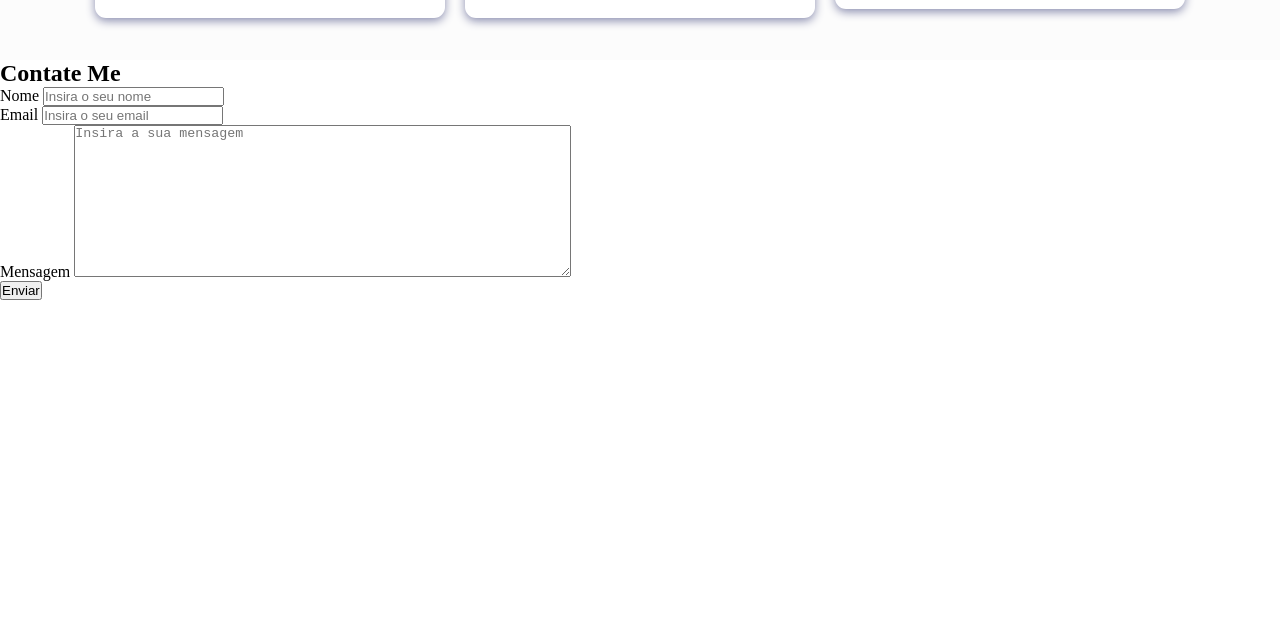
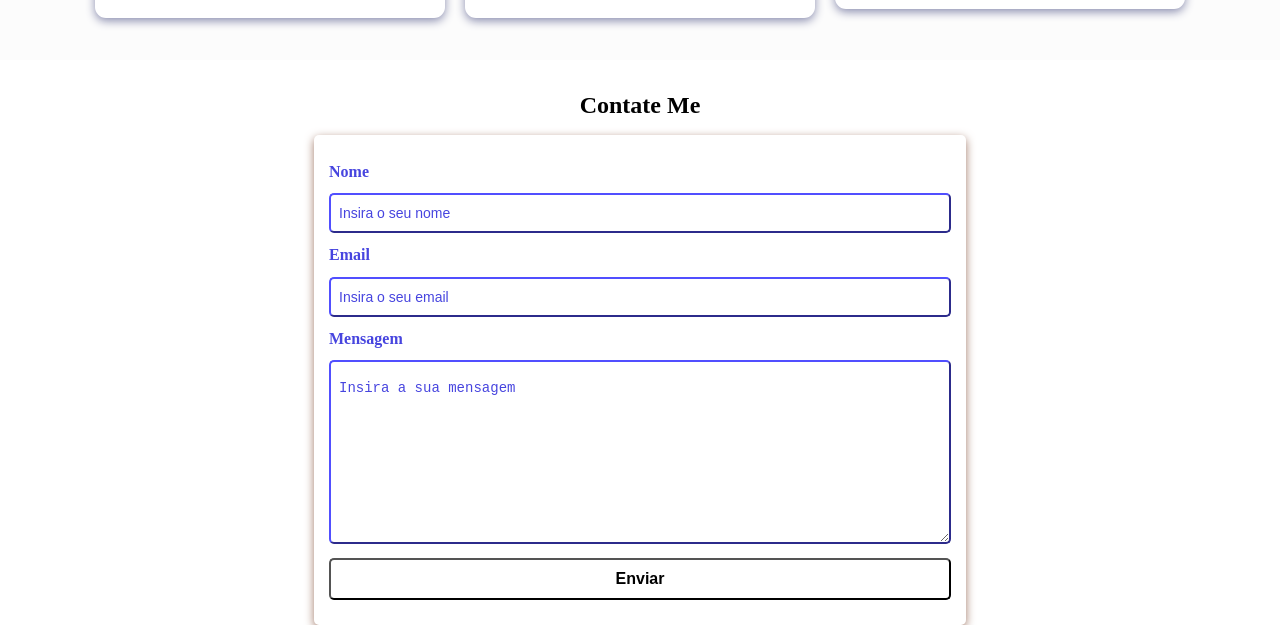
Before and after one commit to allecosta/webportfolio, a plain HTML site: page index.html in a window 1280 px wide. Shown: the part 1541-2166 px from the top of the page. Before the commit the page ends 1841 px from the top, so only its background shows below. Drawn offline with nearby package versions, Linux system fonts and the light colour scheme.

Commit message:
Add style contact section

```diff
--- a/assets/css/style.css
+++ b/assets/css/style.css
@@ -215,3 +215,65 @@ nav ul li {
     padding: 20px;
     margin: 10px;
 }
+
+/* Contato */
+.contact {
+    margin-top: 2rem;
+}
+
+.contact h2 {
+    text-align: center;
+    margin-bottom: var(--bottom-margin-2);
+}
+
+.contact-form-container {
+    max-width: 40.75rem;
+    margin: 0 auto;
+    padding: 0.938rem;
+    border-radius: 5px;
+    box-shadow: 0 3px 10px var(--secondary-shadow);
+}
+
+.contact-form-container label {
+    line-height: 2.7em;
+    font-weight: var(--bold-font);
+    color: var(--primary-color);
+}
+
+.contact-form-container textarea {
+    min-height: 6.25rem;
+    font-size: 14px;
+}
+
+.contact-form-container .input-field {
+    width: 100%;
+    padding-top: 10px;
+    padding-bottom: 10px;
+    border-radius: 5px;
+    border: none;
+    border: 2px outset var(--primary-color);
+    font-size: 0.875rem;
+    outline: none;
+}
+
+.input-field::placeholder {
+    padding: 0.5rem;
+    color: var(--primary-color);
+}
+
+#submit-btn {
+    width: 100%;
+    padding: 10px;
+    margin: 10px 0;
+    background-color: #fff;
+    border-radius: 5px;
+    font-size: 1rem;
+    font-weight: var(--bold-font);
+    transition: var(--transition);
+}
+
+#submit-btn:hover {
+    background-color: var(--primary-color);
+    border: 2px solid var(--primary-color);
+    cursor: pointer;
+}
```
